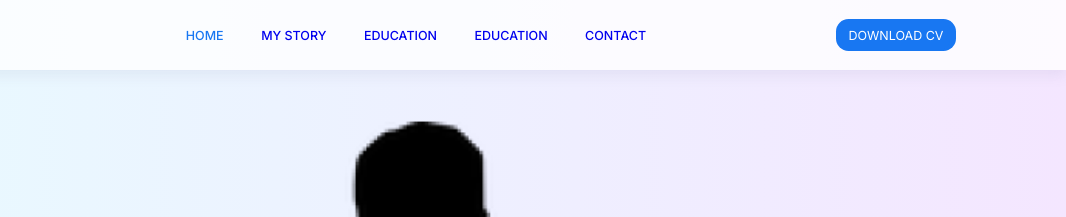
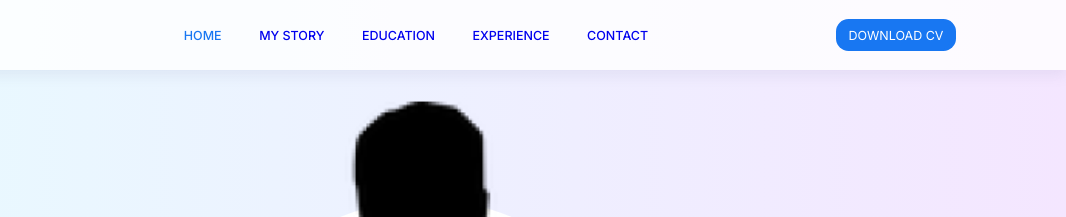
Before and after one commit to hyperstone6/friend-website-1, a website: page index.html in a window 1280 px wide. Shown: the top 217 px of the page, 214-1280 px from the left. Drawn offline with nearby package versions, Linux system fonts and the light colour scheme.

Commit message:
small change

```diff
--- a/index.html
+++ b/index.html
@@ -33,7 +33,7 @@
                 <a id="certs" href="/" data-nav-links="">Education</a>
               </li>
               <li>
-                <a id="education" href="/" data-nav-links="">Education</a>
+                <a id="education" href="/" data-nav-links="">Experience</a>
               </li>
               <li><a id="contacts" href="/" data-nav-links="">Contact</a></li>
             </ul>
--- a/style.css
+++ b/style.css
@@ -46,7 +46,7 @@
   height: auto;
   width: 100%;
   overflow: scroll;
-
+  scrollbar-width: none;
   background-image: linear-gradient(
     to right,
     var(--background-1),
@@ -69,6 +69,9 @@
 .navbar {
   background-color: rgba(255, 255, 255, 0.8);
   box-shadow: 0px 6px 12px rgb(119 118 156 / 10%);
+  position: fixed;
+  width: 100%;
+  z-index: 100;
 }
 
 .nav-wrapper {
@@ -126,6 +129,7 @@
 
 .main-content {
   position: relative;
+  padding-top: 5rem;
 }
 
 .home,
```
